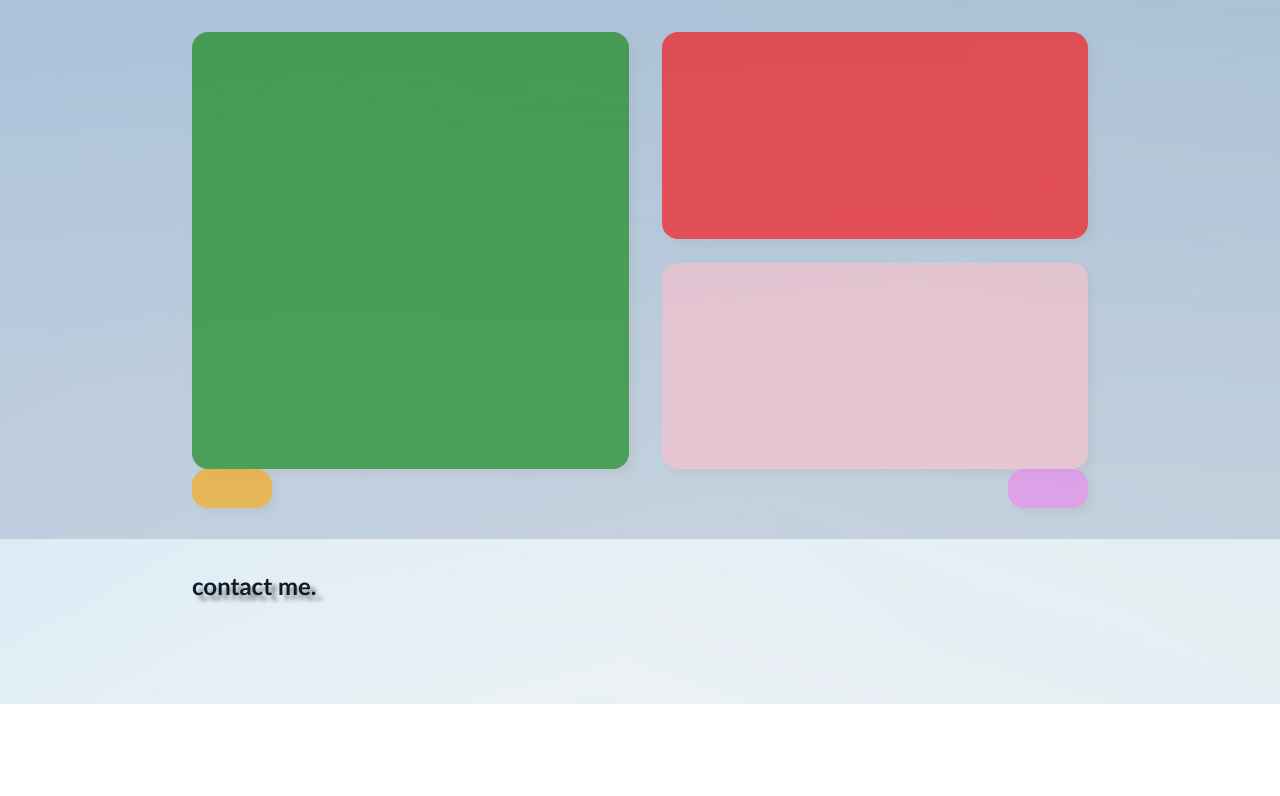
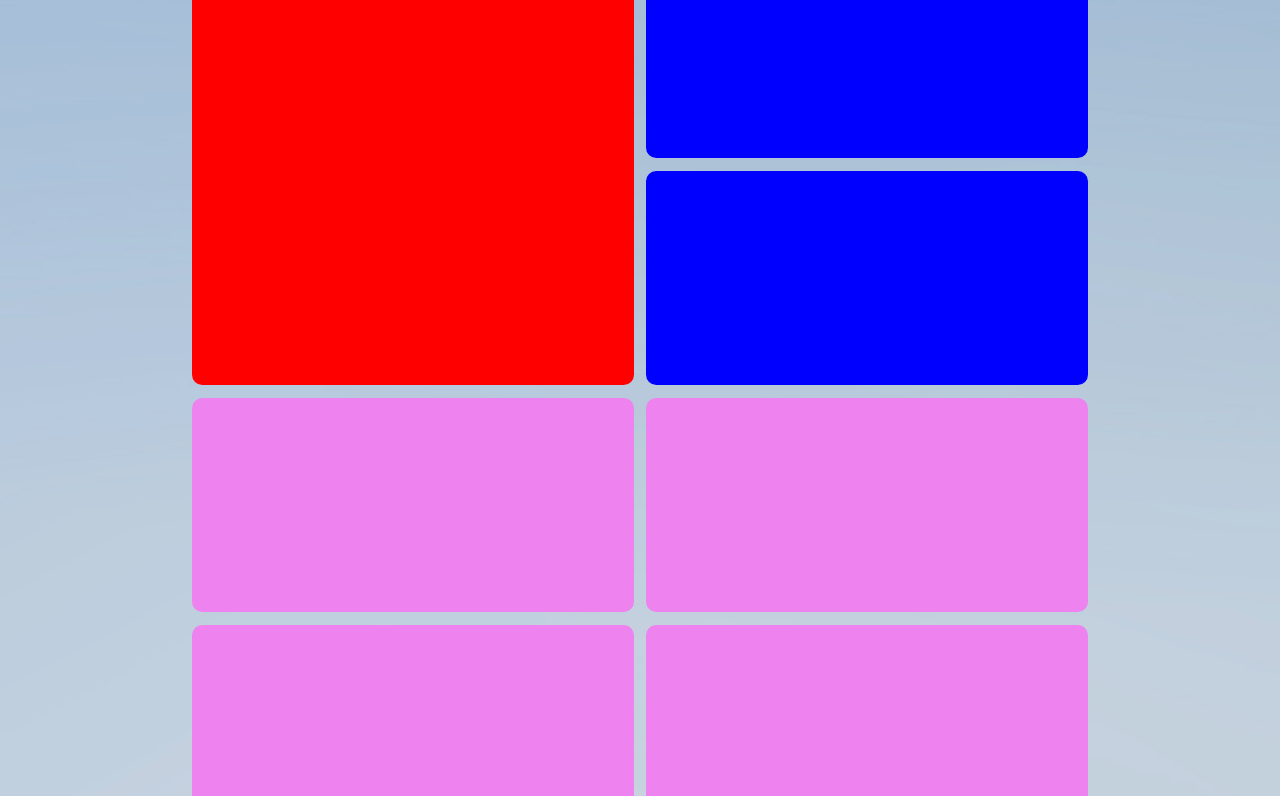
Before and after one commit to jbped/challenge-2, a plain HTML site: page index.html in a window 1280 px wide. Shown: the part 672-1468 px from the top of the page. Before the commit the page ends 1376 px from the top, so only its background shows below. Drawn offline with Linux system fonts and the light colour scheme.

Commit message:
completed initial grid setup

```diff
--- a/assets/css/style.css
+++ b/assets/css/style.css
@@ -25,7 +25,7 @@
     font-weight: bold;
     flex: 100%;
     color: var(--first-color);
-    margin-bottom: 3em;
+    margin-bottom:1vw;
     text-shadow: .25em .2em 4px var(--drop-shadow);
 }
 
@@ -36,6 +36,24 @@
     width: 70%;
     margin-top: 2em;
     margin-bottom: 2em;
+}
+
+.container-grid {
+    width:100%;
+    margin:auto;
+    display: grid;
+    grid-template-columns: repeat(6, minmax(5em, 1fr));
+    row-gap: 1vw;
+    column-gap: 1vw;
+
+}
+
+.grid-item {
+        background-color: #444;
+        color: #fff;
+        border-radius: 5px;
+        padding: 20px;
+        font-size: 150%;
 }
 
 body {
@@ -49,7 +67,7 @@ body {
 
 .sec-background {
     background-color: rgba(119, 141, 169, .3);
-    padding: 1em 0;
+    padding: 1vw 0;
 }
 
 
@@ -146,141 +164,48 @@ body {
 /* ABOUT-ME STYLES -------- END */
 
 
-/* WORK STYLES ---------- START */
-
-.my-work {
-    margin: 15px auto;
-    /* width:70%; */
-    justify-content: space-between;
-    /* background-color: blue; */
+/* MY-WORK -------------- START */
+#work {
+    width: 70%;
+    margin: auto;
 }
 
-.my-work:after {
-    background-color: var(--third-color);
-}
-
-.work-1-container {
+.work-prim {
+    background-color: red;
+    grid-column: auto / span 3;
+    grid-row: auto / span 2;
     height: 0;
-    width: 100%;
-    padding-bottom: 100%;
-    border-radius: 1em;
-    box-shadow: .3em .3em 8px rgba(165, 165, 165, 0.4);
-    opacity: .6;
-    transition: ease .5s;
-}
-
-.work-square a::before {
     padding-bottom: 100%;
 }
 
-.work-hover-effect:hover {
-    transform: scale(1.01, 1.01);
-    opacity: 1;
-    box-shadow: .3em .3em 8px rgba(165, 165, 165, 0.7);
-    transition: ease .5s;
-    z-index: 9999;
+.work-sec  {
+    background-color: blue;
+    grid-column: auto / span 3;
+    height: 0;
+    padding-bottom: calc(50% - .5vw);
 }
 
-.work-1 {
-    width: 48.75%;
+.work-ter {
+    background-color: violet;
+    grid-column: auto / span 3;
+    height: 0;
+    padding-bottom: calc(50% - .5vw);
+}
+
+.tile {
+    border-radius: .8vw;
+
+
 }
 
 
-/* Image Containers Layered to the left of the primary project image */
+/* MEDIA QUERIES  */
+@media screen and (min-width:1500px) {
+    .container-grid {
+        grid-template-columns: repeat(9, minmax(5em, 1fr));
+    }
 
-.work-2 {
-    display: flex;
-    width: 47.5%;
-    flex-flow: column;
-    justify-content: space-between;
-    flex: 0 1 1;
-    /* min-width: 22em; */
 }
-
-.work-3 {
-    display: flex;
-    width: 100%;
-    flex-flow: row;
-    justify-content: space-between;
-}
-
-.work-2-container {
-    width: 100%;
-    height: 0;
-    padding-bottom: 48.5%;
-    /* background-image: url(../images/y9DpT.jpg);
-    background-color: red;
-    background-size: 200%;
-    background-repeat: no-repeat;
-    background-position: auto; */
-    margin: auto;
-    border-radius: 1em;
-    box-shadow: .3em .3em 8px rgba(165, 165, 165, 0.4);
-    opacity: .6;
-    transition: ease .5s;
-}
-
-.work-3-container {
-    width: 100%;
-    height: 0;
-    padding-bottom: 48.5%;
-    /* background-image: url(../images/y9DpT.jpg);
-    background-color: red;
-    background-size: 200%;
-    background-repeat: no-repeat;
-    background-position: auto; */
-    margin: auto;
-    border-radius: 1em;
-    box-shadow: .3em .3em 8px rgba(165, 165, 165, 0.4);
-    opacity: .6;
-    transition: ease .5s;
-    min-width: 5em;
-}
-
-.work-img-default {
-    background-size: 200%;
-    background-repeat: no-repeat;
-    background-position: auto;
-}
-
-.work-1-img {
-    background-color: green;
-    /* background-image: url(../images/y9DpT.jpg);*/
-}
-
-.work-2-img {
-    background-color: red;
-    /* background-image: url(../images/y9DpT.jpg);*/
-}
-
-.work-3-img {
-    background-color: pink;
-    /* background-image: url(../images/y9DpT.jpg);*/
-}
-
-.work-4-img {
-    background-color: orange;
-    width: 47.5%;
-    /* background-image: url(../images/y9DpT.jpg);*/
-}
-
-.work-5-img {
-    background-color: violet;
-    width: 47.5%;
-    /* background-image: url(../images/y9DpT.jpg);*/
-}
-
-
-/* WORK STYLES ------------ END */
-
-
-/* CONTACT INFO --------- START */
-
-
-/* CONTACT INFO ----------- END */
-
-
-/* RESIZE ON RESO */
 
 @media screen and (max-width:1200px) {
     .flex {
@@ -294,16 +219,9 @@ body {
     }
 }
 
-@media screen and (max-width: 900px) {
-    .sec-background {
-        background-color: rgba(119, 141, 169, 0);
+@media screen and (max-width:900px) {
+    .container-grid {
+        grid-template-columns: repeat(3, minmax(5em, 1fr));
     }
-    .work-1,
-    .work-2,
-    .work-3 {
-        width: 100%;
-    }
-    .work-img-default {
-        margin-bottom: 1em;
-    }
+
 }
--- a/index.html
+++ b/index.html
@@ -52,35 +52,19 @@
     </section>
     <!-- MY WORK -->
     <div class="sec-background">
-        <section id="work" class="my-work container-flex">
-            <header class="section-title">
-                <h2>work.</h2>
-            </header>
-            <!-- Primary Work -->
-            <div class="work-1">
-                <a href="#run-buddy">
-                    <figure class="work-1-container work-img-default work-1-img work-hover-effect"></figure>
-                </a>
+        <section id='work'>
+            <h2 class="section-title">work.</h2>
+            <div class="container-grid">
+                <div class="grid-items tile work-prim"></div>
+                <div class="grid-items tile work-sec"></div>
+                <div class="grid-items tile work-sec"></div>
+                <div class="grid-items tile work-ter"></div>
+                <div class="grid-items tile work-ter"></div>
+                <div class="grid-items tile work-ter"></div>
+                <div class="grid-items tile work-ter"></div>
             </div>
-            <div class="work-2">
-                <!-- LIMIT TO TWO ELEMENTS -->
-                <a href="#run-buddy">
-                    <figure class="work-2-container work-img-default work-2-img work-hover-effect"></figure>
-                </a>
-                <a href="#run-buddy">
-                    <figure class="work-2-container work-img-default work-3-img work-hover-effect"></figure>
-                </a>
-            </div>
-            <div class="work-3">
-                <a href="#run-buddy">
-                    <figure class="work-3-container work-img-default work-4-img work-hover-effect"></figure>
-                </a>
-                <a href="#run-buddy">
-                    <figure class="work-3-container work-img-default work-5-img work-hover-effect"></figure>
-                </a>
-            </div>
+        </div>
         </section>
-    </div>
     <section class="contact-me container-flex">
         <h2 class="section-title">contact me.</h2>
     </section>
```
Also changed, not shown: resume.html (+28 -0 lines).
